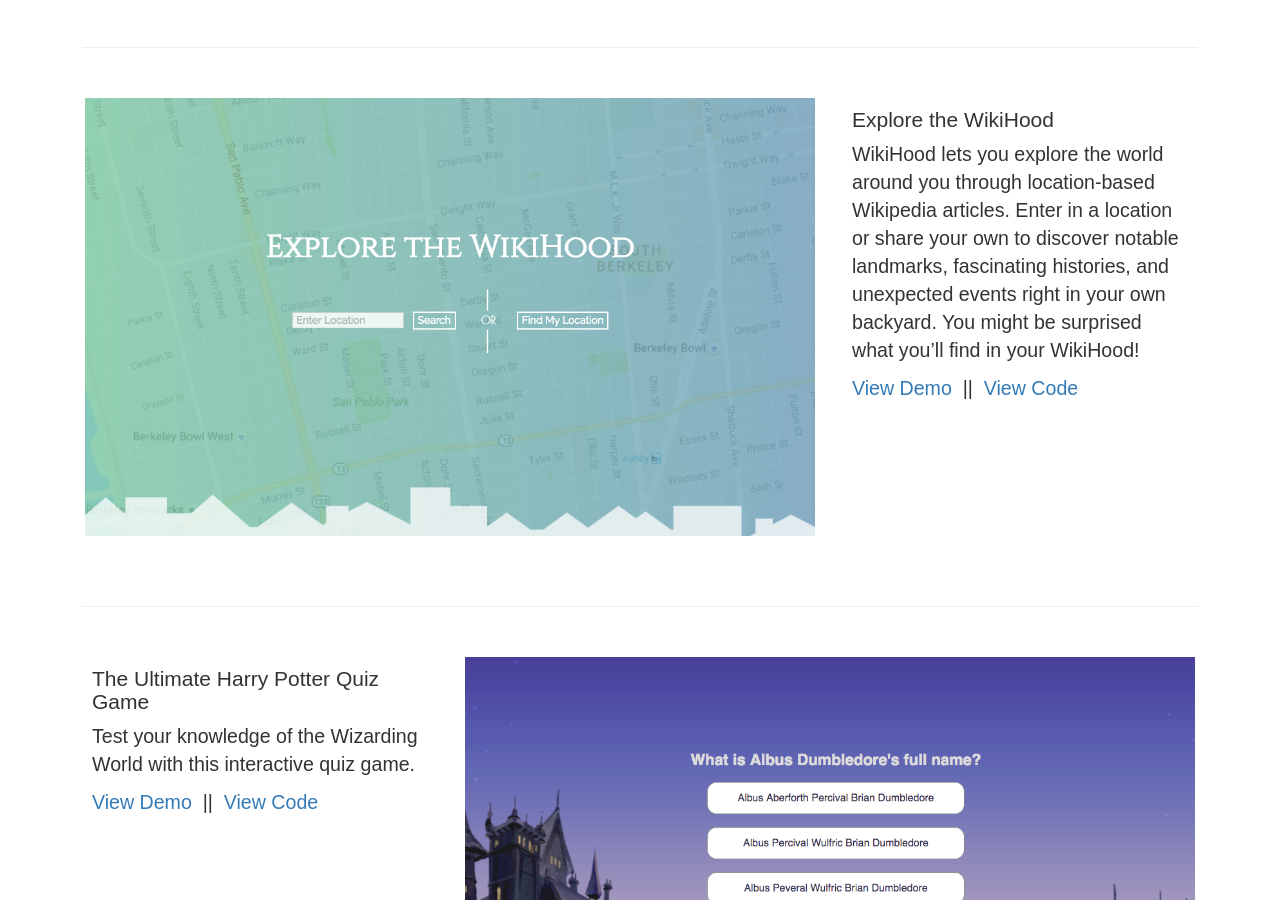
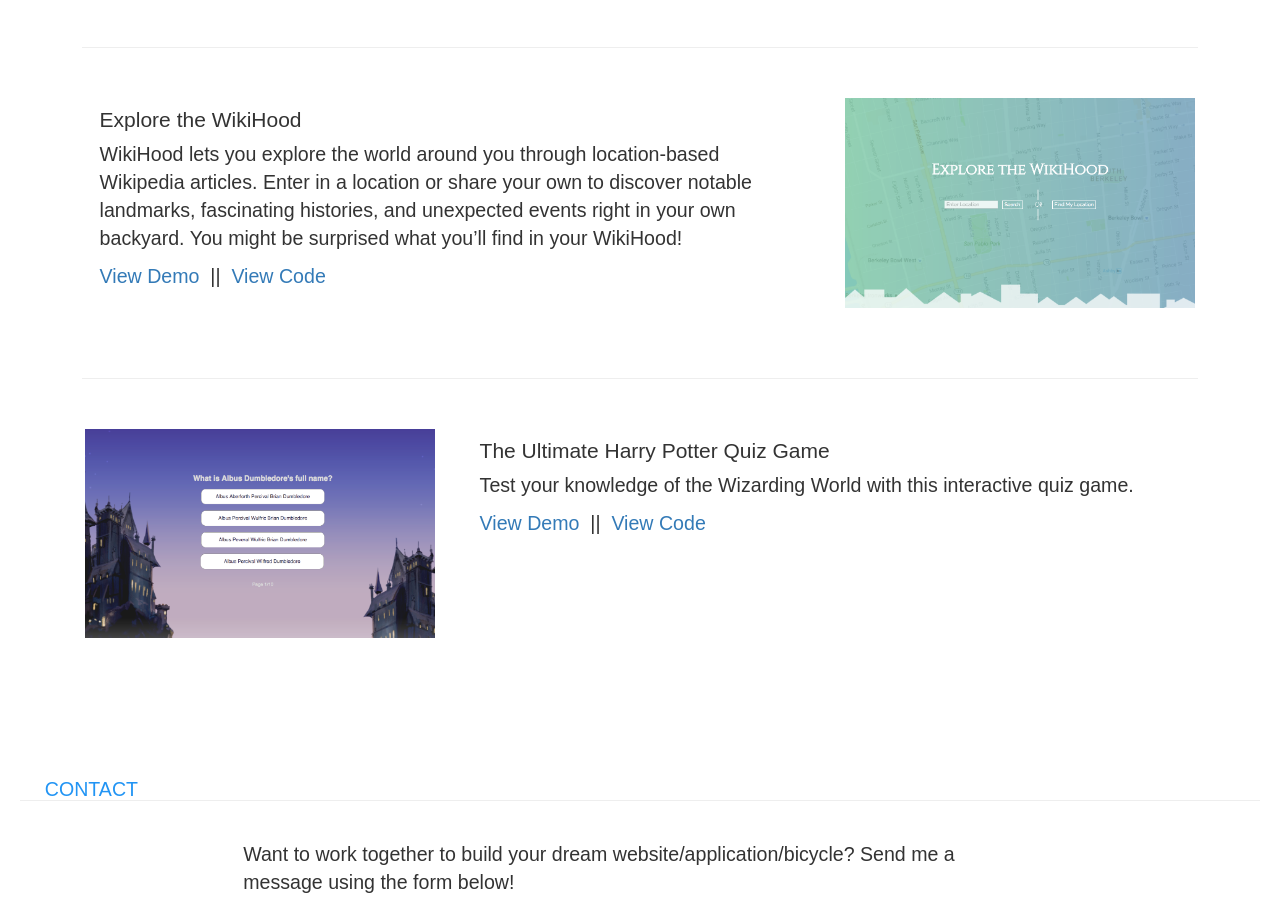
Before and after one commit to taypsl/taypsl, a plain HTML site: page index.html in a window 1280 px wide. Shown: the part 853-1753 px from the top of the page. Drawn offline with nearby package versions, Linux system fonts and the light colour scheme; a web font is replaced by a local one.

Commit message:
portfolio layout

```diff
--- a/index.html
+++ b/index.html
@@ -57,23 +57,23 @@
 		<h3 class="section-title">PORTFOLIO</h3>
 		<hr class="section-line">
 		<div class="container">
-			<div class="col-md-4"><a class="box-hover" href="https://mxlist.herokuapp.com/" target="blank"><img src="images/mxlist.png"></a>
+			<div class="col-md-4"><a class="box-hover" href="https://mxlist.herokuapp.com/" target="blank"><img class="img-fluid" src="images/mxlist.png"></a>
 			</div>
 			<div class="col-md-8"><h4>MX List</h4><p>A throwback to the days of sharing of mix tapes, MX List is a music blogging app that enables users to easily create and share annotated playlists with friends and family. </p><p><a href="https://mxlist.herokuapp.com/" target="blank">View Demo&nbsp;</a> || <a href="https://github.com/taypsl/mx-list" target="blank">&nbsp;View Code</a></p>
 			</div>
 		</div>
 		<hr class="portfolio-line">
 		<div class="container">
-			<div class="col-md-8"><a class="box-hover" href="https://taypsl.github.io/explore-the-wikihood" target="blank"><img src="images/wikihood.png"></a>
+			<div class="col-md-8"><h4>Explore the WikiHood</h4><p>WikiHood lets you explore the world around you through location-based Wikipedia articles. Enter in a location or share your own to discover notable landmarks, fascinating histories, and unexpected events right in your own backyard. You might be surprised what you’ll find in your WikiHood!</p><p><a href="https://taypsl.github.io/explore-the-wikihood" target="blank">View Demo&nbsp;</a> || <a href="https://github.com/taypsl/explore-the-wikihood" target="blank">&nbsp;View Code</a></p>
 			</div>
-			<div class="col-md-4"><h4>Explore the WikiHood</h4><p>WikiHood lets you explore the world around you through location-based Wikipedia articles. Enter in a location or share your own to discover notable landmarks, fascinating histories, and unexpected events right in your own backyard. You might be surprised what you’ll find in your WikiHood!</p><p><a href="https://taypsl.github.io/explore-the-wikihood" target="blank">View Demo&nbsp;</a> || <a href="https://github.com/taypsl/explore-the-wikihood" target="blank">&nbsp;View Code</a></p>
+			<div class="col-md-4"><a class="box-hover" href="https://taypsl.github.io/explore-the-wikihood" target="blank"><img class="img-fluid" src="images/wikihood.png"></a>
 			</div>
 		</div>
 		<hr class="portfolio-line">
 		<div class="container">
-			<div class="col-md-4"><h4>The Ultimate Harry Potter Quiz Game</h4><p>Test your knowledge of the Wizarding World with this interactive quiz game.</p><p><a href="http://taypsl.github.io/quiz-game" target="blank">View Demo&nbsp;</a> || <a href="https://github.com/taypsl/quiz-game" target="blank">&nbsp;View Code</a></p>
+			<div class="col-md-4"><a class="box-hover" href="http://taypsl.github.io/quiz-game" target="blank"><img class="img-fluid" src="images/hp-quiz-app.png"></a>
 			</div>
-			<div class="col-md-8"><a class="box-hover" href="http://taypsl.github.io/quiz-game" target="blank"><img src="images/hp-quiz-app.png"></a>
+			<div class="col-md-8"><h4>The Ultimate Harry Potter Quiz Game</h4><p>Test your knowledge of the Wizarding World with this interactive quiz game.</p><p><a href="http://taypsl.github.io/quiz-game" target="blank">View Demo&nbsp;</a> || <a href="https://github.com/taypsl/quiz-game" target="blank">&nbsp;View Code</a></p>
 			</div>
 		</div>
 	</section>
```
